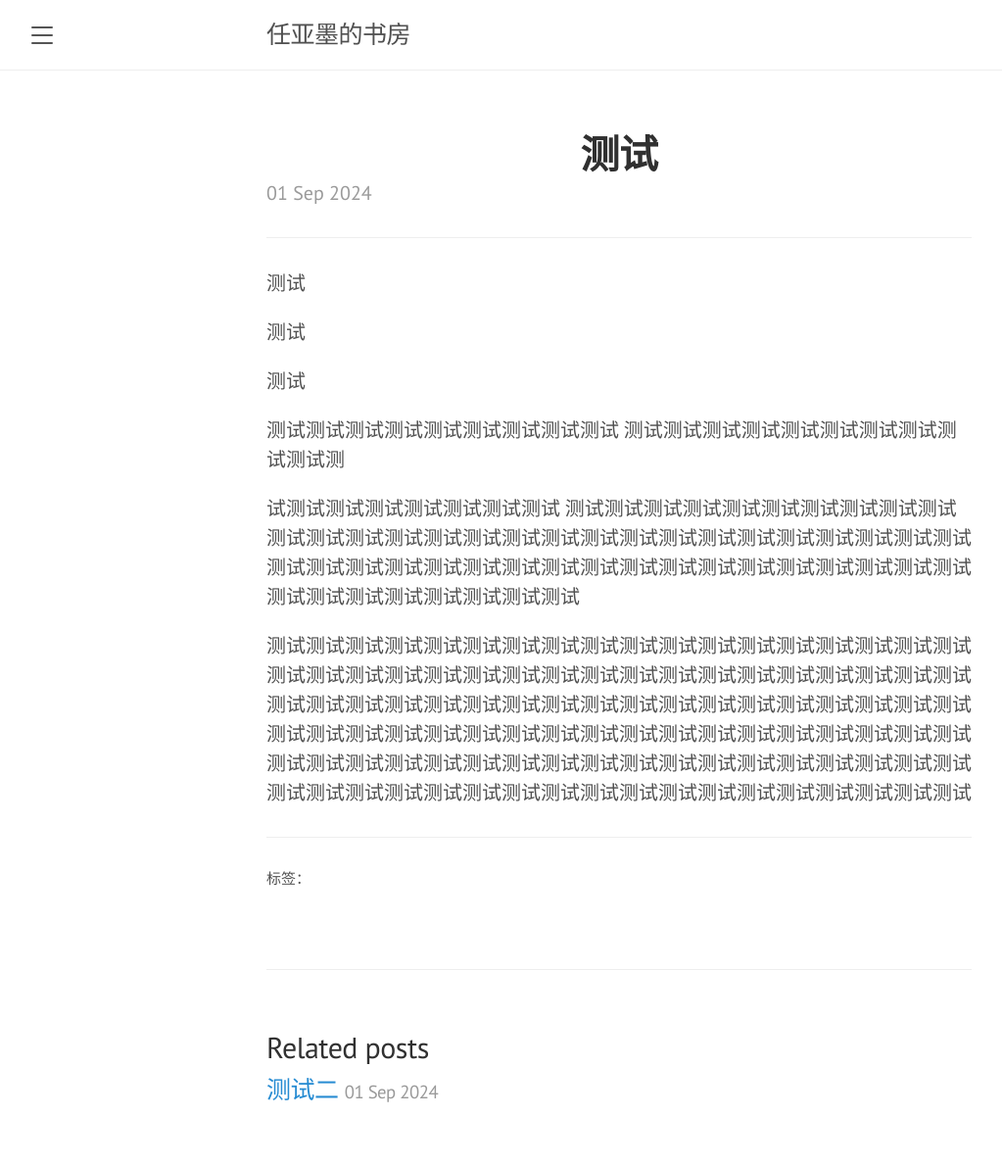
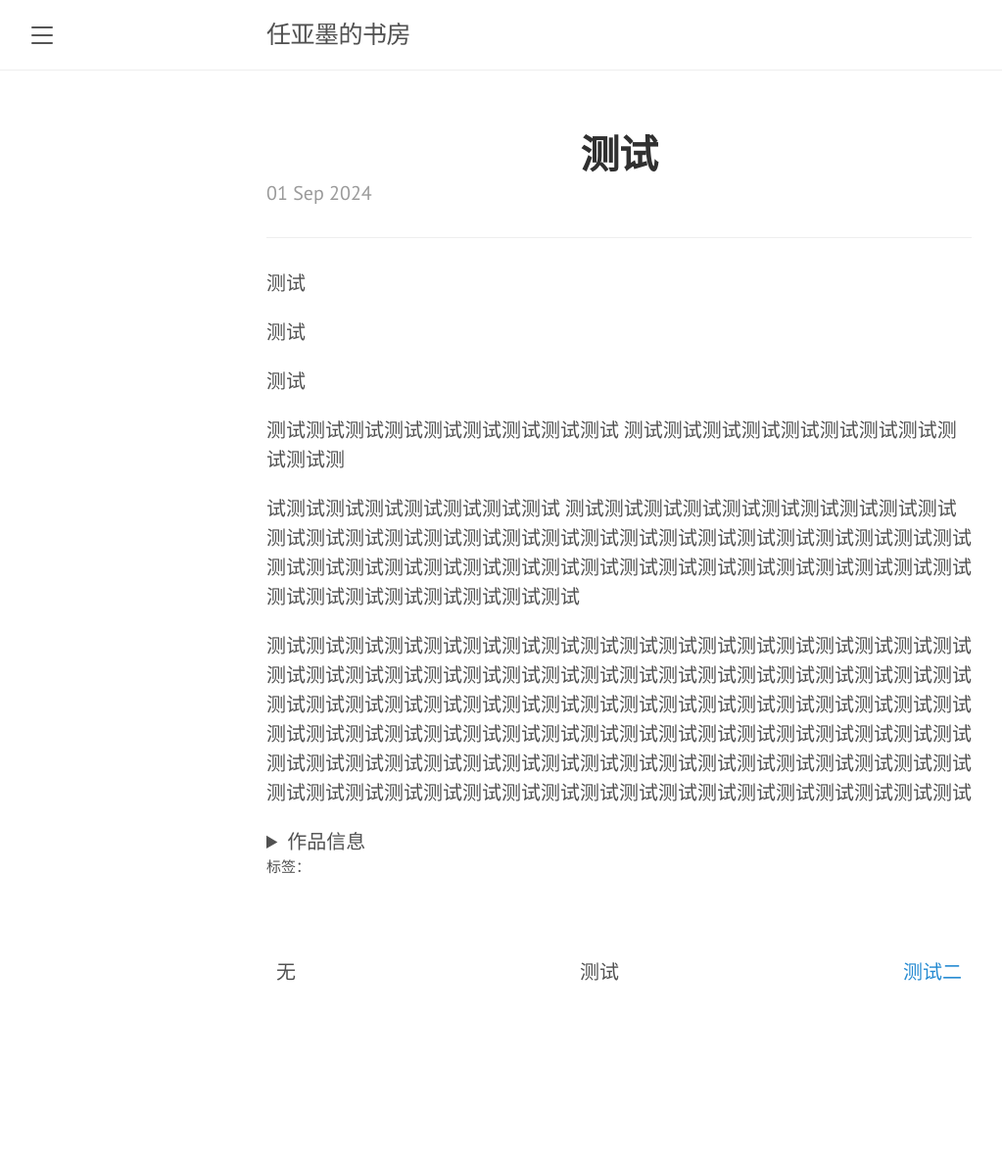
Before and after one commit to Reqeekouton/reqeekouton.github.io, a Jekyll site: the page built from _posts/2024-09-01-test.md, in a window 1280 px wide. Shown: the whole page at 98% size, without its empty margins (8-1031 px from the left). Built offline with Jekyll 4.4.1, drawn with Linux system fonts in a browser that asks for light colours; some web fonts are replaced; after the commit the page ends 1007 px from its top, so only the background shows below that.

Commit message:
Add files via upload

```diff
--- a/_layouts/post.html
+++ b/_layouts/post.html
@@ -8,8 +8,15 @@ layout: default
  <hr>
   <div class="post-content">
     {{ content }}
+    <details markdown='1'><summary>作品信息</summary>
+    <blockquote>
+    作品发布于：{{ post.date | date: "%Y年%m月%d日" }}，作者：{% if page.author %}作者: {{ page.author }}{% endif %}。
+
+    </blockquote>
+</details>
+
   </div>
-  <hr>
+
   {% if page.tags %}
   <div class="post-tags">
     <span>标签：</span>
@@ -21,20 +28,24 @@ layout: default
 {% endif %}
 </div>
 
-{% if site.related_posts.size >= 1 %}
-<div class="related">
-  <h2 class="related-title">Related posts</h2>
-  <ul class="related-posts">
-    {% for post in site.related_posts limit:3 %}
-      <li>
-        <h3>
-          <a href="{{ site.baseurl }}{{ post.url }}">
-            {{ post.title }}
-            <small>{{ post.date | date_to_string }}</small>
-          </a>
-        </h3>
-      </li>
-    {% endfor %}
-  </ul>
+<div class="post-nav">
+  <div class="nav-item">
+    {% if page.previous %}
+      <a href="{{ page.previous.url }}">{{ page.previous.title }}</a>
+    {% else %}
+      <span>无</span>
+    {% endif %}
+  </div>
+
+  <div class="nav-item current-title">
+    <span>{{ page.title }}</span>
+  </div>
+
+  <div class="nav-item">
+    {% if page.next %}
+      <a href="{{ page.next.url }}">{{ page.next.title }}</a>
+    {% else %}
+      <span>无</span>
+    {% endif %}
+  </div>
 </div>
-{% endif %}
```
